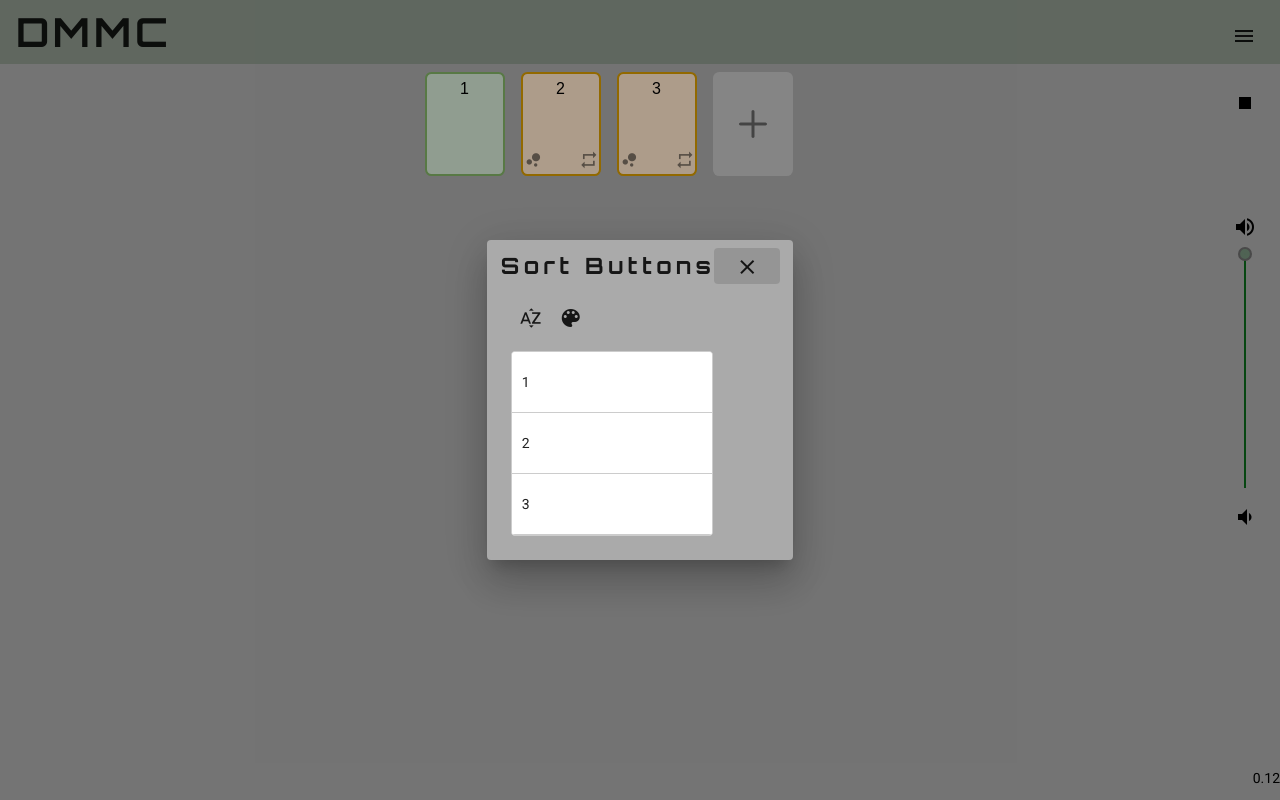
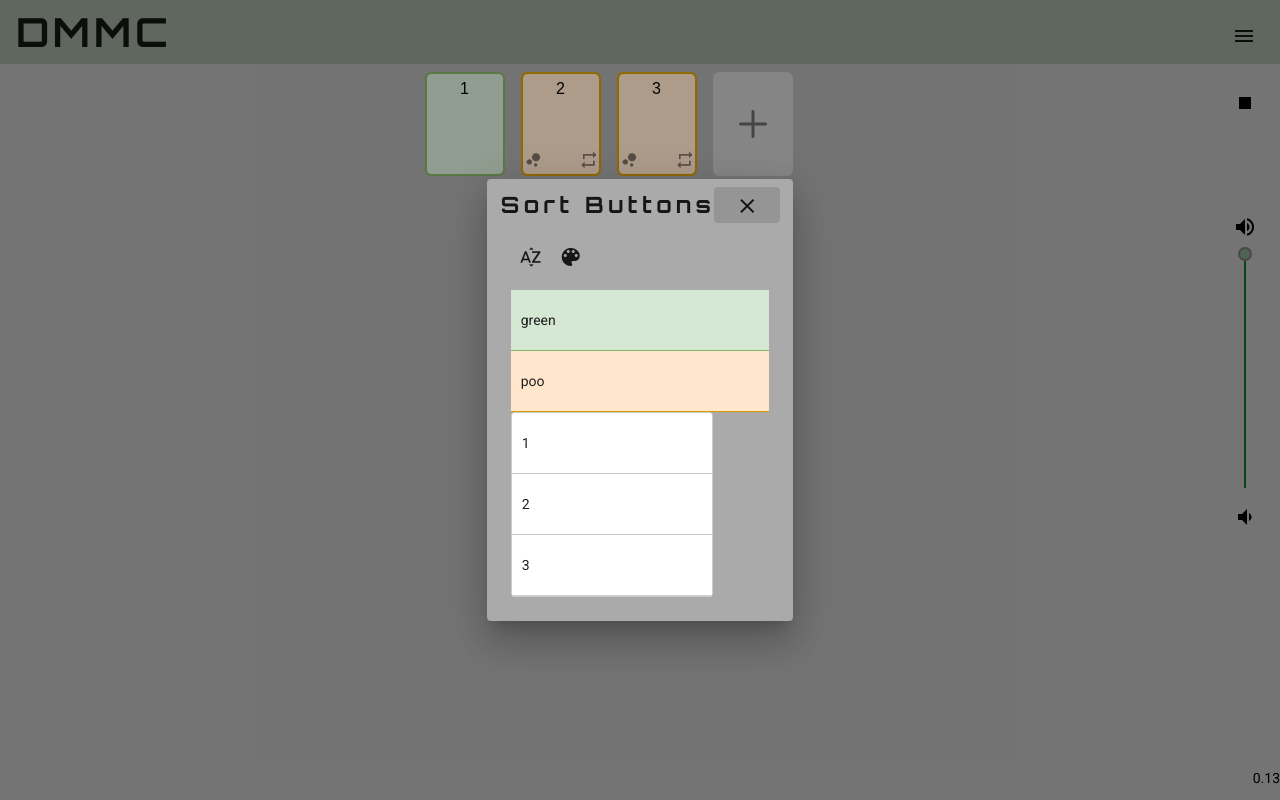
Before and after one commit to Diniver/MusicCompanion, an Angular app: page / in a window 1280 px wide. Built offline with nearby package versions, Linux system fonts and the light colour scheme.

Commit message:
Sorting func

```diff
--- a/src/app/components/buttons/btn-settings/btn-settings.component.ts
+++ b/src/app/components/buttons/btn-settings/btn-settings.component.ts
@@ -19,7 +19,7 @@ export class BtnSettingsComponent implements OnInit {
   fileName: string = '';
   useTrackTitle: boolean;
   customName: string = '';
-  btnColor: string = 'purple';
+  btnColor: string = 'green';
   volume: number = 80;
   loop: boolean;
   inGroup: boolean = true;
--- a/src/app/components/header/menu/about/about.component.html
+++ b/src/app/components/header/menu/about/about.component.html
@@ -19,14 +19,22 @@
   <h3>Change Log:</h3>
   <!-- <p>Current version: {{ version }}</p> -->
 </div>
+<p><strong>v0.13:</strong></p>
+<p>Sorting system</p>
+<ul>
+  <li>Sorting by name</li>
+  <li>Sorting by color</li>
+  <li>Drag'n Drop</li>
+</ul>
 <p><strong>v0.12:</strong></p>
+<p style="text-align: justify">
+  You can use Google Drive as a storage for your audio. Just make sure you set
+  up correct permissions. Backup files are now smaller since audio is stored in
+  Drive
+</p>
 <ul>
   <li>Fixed about page height for smaller screens</li>
-  <li>
-    Google Drive integration. You can use Google Drive as a storage for your
-    audio. Just make sure you set up correct permissions. Backup files are now
-    smaller since audio is stored in Drive
-  </li>
+  <li>Google Drive integration.</li>
 </ul>
 <p><strong>v0.11:</strong></p>
 <ul>
--- a/src/app/components/header/menu/about/about.component.ts
+++ b/src/app/components/header/menu/about/about.component.ts
@@ -7,7 +7,7 @@ import { Component, EventEmitter, OnInit, Output } from '@angular/core';
 })
 export class AboutComponent implements OnInit {
   title: string = 'About';
-  version: string = '0.12';
+  version: string = '0.13';
 
   @Output() ver = new EventEmitter<string>();
 
--- a/src/app/components/header/menu/btnsort/btnsort.component.css
+++ b/src/app/components/header/menu/btnsort/btnsort.component.css
@@ -2,7 +2,9 @@
   border: none;
 }
 
-.list {
+.listColor {
+}
+.listBnt {
   width: 200px;
   max-width: 100%;
   border: solid 1px #ccc;
--- a/src/app/components/header/menu/btnsort/btnsort.component.html
+++ b/src/app/components/header/menu/btnsort/btnsort.component.html
@@ -25,9 +25,18 @@
     <mat-icon>color_lens</mat-icon>
   </button>
 </div>
-<div class="list" cdkDropList (cdkDropListDropped)="drop($event)">
-  <div class="btn" *ngFor="let btn of buttons" cdkDrag>
-    <div class="placeholder" *cdkDragPlaceholder></div>
-    {{ btn.btnTitle }}
+<div>
+  <!-- Colors array to sort -->
+  <div class="listColor" cdkDropList (cdkDropListDropped)="dropColor($event)">
+    <div class="btn" [ngClass]="color" *ngFor="let color of colors" cdkDrag>
+      <div class="placeholder" *cdkDragPlaceholder></div>
+      {{ color }}
+    </div>
+  </div>
+  <div class="listBnt" cdkDropList (cdkDropListDropped)="drop($event)">
+    <div class="btn" *ngFor="let btn of buttons" cdkDrag>
+      <div class="placeholder" *cdkDragPlaceholder></div>
+      {{ btn.btnTitle }}
+    </div>
   </div>
 </div>
--- a/src/app/components/header/menu/btnsort/btnsort.component.ts
+++ b/src/app/components/header/menu/btnsort/btnsort.component.ts
@@ -11,21 +11,65 @@ import { CdkDragDrop, moveItemInArray } from '@angular/cdk/drag-drop';
 export class BtnsortComponent implements OnInit {
   title: string = 'Sort Buttons';
   buttons: iButton[] = [];
+  colors: string[];
+  order: boolean = false;
+
   constructor(private buttonService: ButtonService) {}
 
   drop(event: CdkDragDrop<iButton>) {
     moveItemInArray(this.buttons, event.previousIndex, event.currentIndex);
   }
 
+  dropColor(event: CdkDragDrop<string>) {
+    moveItemInArray(this.colors, event.previousIndex, event.currentIndex);
+  }
+
   color() {
     //sort by color
+    this.buttons = this.buttons.sort((a, b) => {
+      return this.colors.indexOf(a.color) - this.colors.indexOf(b.color);
+    });
   }
 
   name() {
     // sort by name
+    if (this.order) {
+      this.order = false;
+      this.buttons.sort((a, b) => {
+        const nameA = a.btnTitle.toUpperCase(); // ignore upper and lowercase
+        const nameB = b.btnTitle.toUpperCase(); // ignore upper and lowercase
+        if (nameA < nameB) {
+          return -1;
+        }
+        if (nameA > nameB) {
+          return 1;
+        }
+
+        // names must be equal
+        return 0;
+      });
+    } else {
+      this.order = true;
+      this.buttons.sort((a, b) => {
+        const nameA = a.btnTitle.toUpperCase(); // ignore upper and lowercase
+        const nameB = b.btnTitle.toUpperCase(); // ignore upper and lowercase
+        if (nameA > nameB) {
+          return -1;
+        }
+        if (nameA < nameB) {
+          return 1;
+        }
+
+        // names must be equal
+        return 0;
+      });
+    }
   }
 
   ngOnInit(): void {
     this.buttonService.getButtons().subscribe((btn) => (this.buttons = btn));
+    this.colors = this.buttons
+      .map((item) => item.color)
+      .filter((value, index, self) => self.indexOf(value) === index);
   }
 }
```
